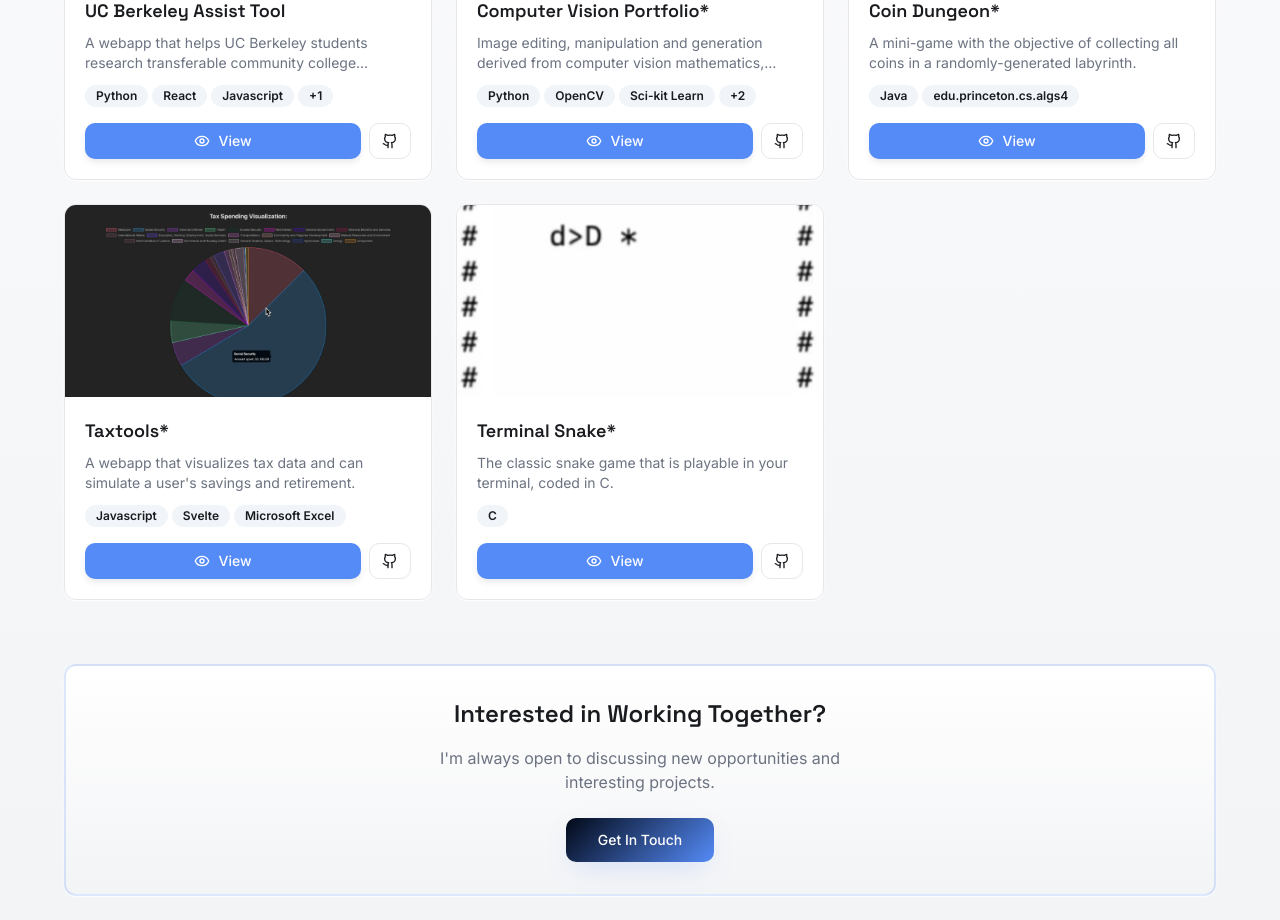
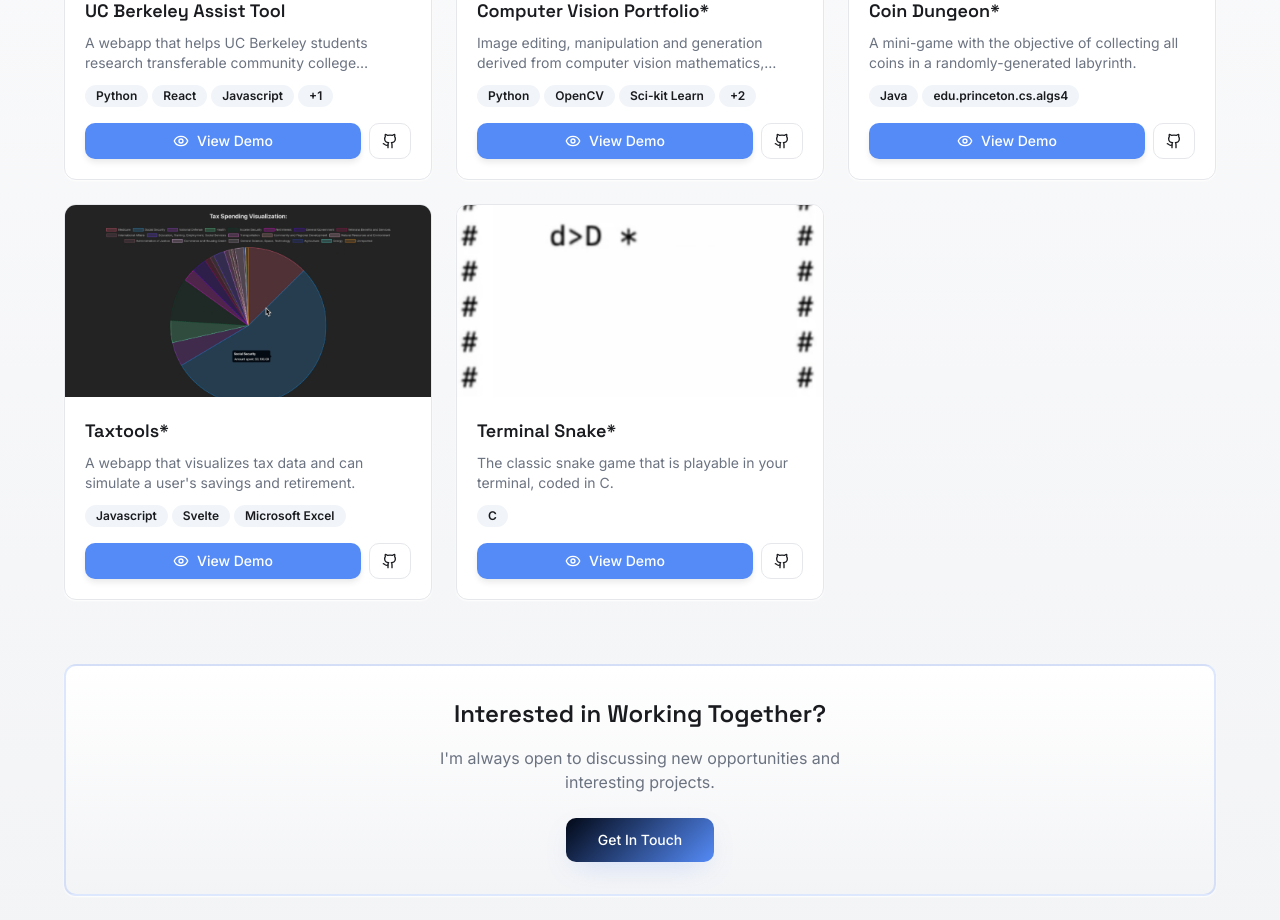
Before and after one commit to abao27/Personal-Website, a React (Vite) app: page /portfolio in a window 1280 px wide. Shown: the part 1200-2120 px from the top of the page. Built offline with nearby package versions, Linux system fonts and the light colour scheme.

Commit message:
portfolio

```diff
--- a/src/pages/Portfolio.tsx
+++ b/src/pages/Portfolio.tsx
@@ -193,7 +193,7 @@ const Portfolio = () => {
                       <Button size="sm" variant="modern" className="flex-1" asChild>
                         <a href={project.url} target="_blank" rel="noopener noreferrer">
                           <Eye size={14} />
-                          View
+                          View Demo
                         </a>
                       </Button>
                       <Button size="sm" variant="outline" asChild>
```
